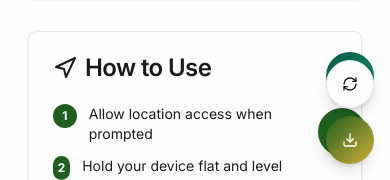
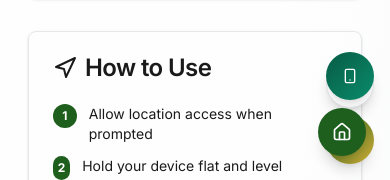
Before and after one commit to bvggies/tijaniyahmuslimapp, a Next.js app: page /qibla in a window 390 px wide. Shown: the part 664-844 px from the top of the page. Built offline with nearby package versions, Linux system fonts and the light colour scheme; no server answers.

Commit message:
Fix mobile UI issues - improve header menu z-index, back home button positioning, PWA button visibility, and add mobile safe area support

```diff
--- a/src/app/globals.css
+++ b/src/app/globals.css
@@ -29,6 +29,13 @@ body {
     padding-left: 1rem;
     padding-right: 1rem;
   }
+}
+
+/* Mobile safe area for fixed elements */
+.mobile-safe-area {
+  padding-bottom: env(safe-area-inset-bottom);
+  padding-left: env(safe-area-inset-left);
+  padding-right: env(safe-area-inset-right);
 }
 
 /* Touch-friendly buttons */
--- a/src/components/layout/header.tsx
+++ b/src/components/layout/header.tsx
@@ -119,7 +119,7 @@ export function Header() {
 
       {/* Mobile Navigation - Full Screen Overlay */}
       {isMobileMenuOpen && (
-        <div className="lg:hidden fixed inset-0 z-50 bg-background/95 backdrop-blur-sm">
+        <div className="lg:hidden fixed inset-0 z-[9999] bg-background/95 backdrop-blur-sm">
           <div className="flex flex-col h-full">
             {/* Mobile Header */}
             <div className="flex items-center justify-between p-4 border-b">
@@ -158,16 +158,20 @@ export function Header() {
                   const Icon = item.icon
                   const isActive = pathname === item.href
                   return (
-                    <Link key={item.name} href={item.href} prefetch={true}>
+                    <Link
+                      key={item.name}
+                      href={item.href}
+                      prefetch={true}
+                      onClick={() => setIsMobileMenuOpen(false)}
+                    >
                       <Button
                         variant={isActive ? "islamic" : item.special ? "default" : "ghost"}
                         size="lg"
                         className={cn(
-                          "flex flex-col items-center space-y-2 h-16 px-3",
+                          "flex flex-col items-center space-y-2 h-16 px-3 w-full",
                           isActive && "text-primary-foreground",
                           item.special && "bg-gradient-to-r from-primary to-accent text-white hover:from-primary/90 hover:to-accent/90 shadow-lg"
                         )}
-                        onClick={() => setIsMobileMenuOpen(false)}
                       >
                         <Icon className="h-5 w-5" />
                         <span className="text-xs font-medium text-center leading-tight">{item.name}</span>
--- a/src/components/ui/back-to-home.tsx
+++ b/src/components/ui/back-to-home.tsx
@@ -31,9 +31,10 @@ export function BackToHome({ className, variant = 'default' }: BackToHomeProps)
         size="sm"
         variant="islamic"
         className={cn(
-          "fixed bottom-6 right-6 z-50 rounded-full shadow-lg hover:shadow-xl transition-all duration-300",
+          "fixed bottom-6 right-6 z-[100] rounded-full shadow-lg hover:shadow-xl transition-all duration-300",
           "bg-primary hover:bg-primary/90 text-primary-foreground",
           "w-12 h-12 p-0",
+          "mobile-safe-area",
           className
         )}
         title="Back to Home"
--- a/src/components/ui/force-update.tsx
+++ b/src/components/ui/force-update.tsx
@@ -47,7 +47,7 @@ export function ForceUpdate() {
   }, [])
 
   return (
-    <div className="fixed bottom-4 right-4 z-50 flex flex-col gap-2">
+    <div className="fixed bottom-4 right-4 z-[80] flex flex-col gap-2 mobile-safe-area">
       <Button
         onClick={handleCheckUpdates}
         variant="outline"
--- a/src/components/ui/pwa-install.tsx
+++ b/src/components/ui/pwa-install.tsx
@@ -68,12 +68,12 @@ export function PWAInstall() {
     window.addEventListener('beforeinstallprompt', handleBeforeInstallPrompt)
     window.addEventListener('appinstalled', handleAppInstalled)
 
-    // Show install prompt after 5 seconds if not already shown
+    // Show install prompt after 3 seconds if not already shown
     const timer = setTimeout(() => {
       if (!isInstalled && !showInstallPrompt && !isDismissed) {
         setShowInstallPrompt(true)
       }
-    }, 5000)
+    }, 3000)
 
     return () => {
       window.removeEventListener('beforeinstallprompt', handleBeforeInstallPrompt)
@@ -136,13 +136,18 @@ For Firefox:
     return null
   }
 
-  // Don't show if not supported, already installed, dismissed, or not showing
-  if (!isSupported || isInstalled || isDismissed || !showInstallPrompt) {
+  // Don't show if already installed or dismissed
+  if (isInstalled || isDismissed) {
+    return null
+  }
+
+  // Show on mobile even if not supported (for manual install instructions)
+  if (!isSupported && !showInstallPrompt) {
     return null
   }
 
   return (
-    <div className="fixed bottom-20 right-4 z-50">
+    <div className="fixed bottom-20 right-4 z-[90] mobile-safe-area">
       <Button
         onClick={handleInstallClick}
         className="w-12 h-12 rounded-full islamic-gradient text-white hover:opacity-90 shadow-lg flex items-center justify-center"
```
